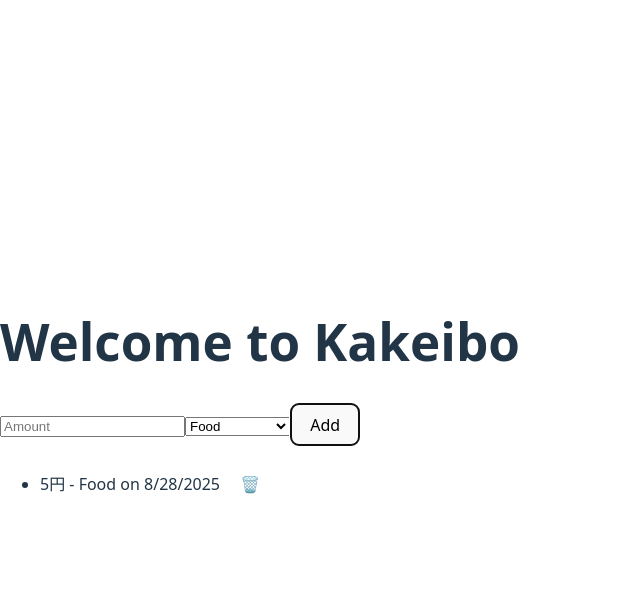
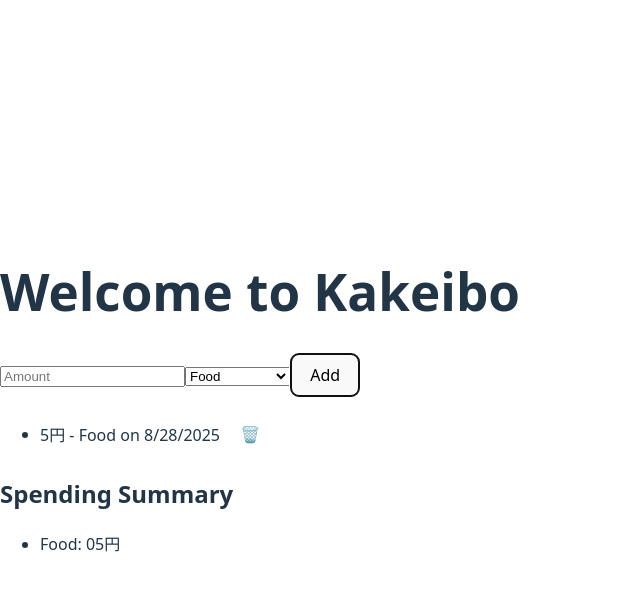
Before and after one commit to MaddRussian/kakeibo, a React (Vite) app: page / in a window 1280 px wide. Both pictures are taken after typing "5" into the empty fields and a click on the button "Add". Shown: the top 590 px of the page, without its empty margins (0-640 px from the left). Built offline with nearby package versions, Linux system fonts and the light colour scheme.

Commit message:
created summary component

```diff
--- a/src/App.jsx
+++ b/src/App.jsx
@@ -1,6 +1,7 @@
 import { useEffect, useState } from "react";
 import AddExpenseForm from "./components/AddExpenseForm";
 import ExpenseList from "./components/ExpenseList";
+import Summary from "./components/Summary";
 
 function App() {
   const [expenses, setExpenses] = useState(() => {
@@ -25,6 +26,7 @@ function App() {
       <h1>Welcome to Kakeibo</h1>
       <AddExpenseForm onAdd={addExpense} />
       <ExpenseList expenses={expenses} onDelete={handleDeleteExpense} />
+      <Summary expenses={expenses} />
     </div>
   );
 }
--- /dev/null
+++ b/src/components/Summary.jsx
@@ -0,0 +1,23 @@
+export default function Summary({ expenses }) {
+  const totals = {};
+
+  for (const expense of expenses) {
+    if (!totals[expense.category]) {
+      totals[expense.category] = 0;
+    }
+    totals[expense.category] += expense.amount;
+  }
+
+  return (
+    <div>
+      <h2>Spending Summary</h2>
+      <ul>
+        {Object.entries(totals).map(([category, total]) => (
+          <li key={category}>
+            {category}: {total}円
+          </li>
+      ))}
+      </ul>
+    </div>
+  )
+}
```
